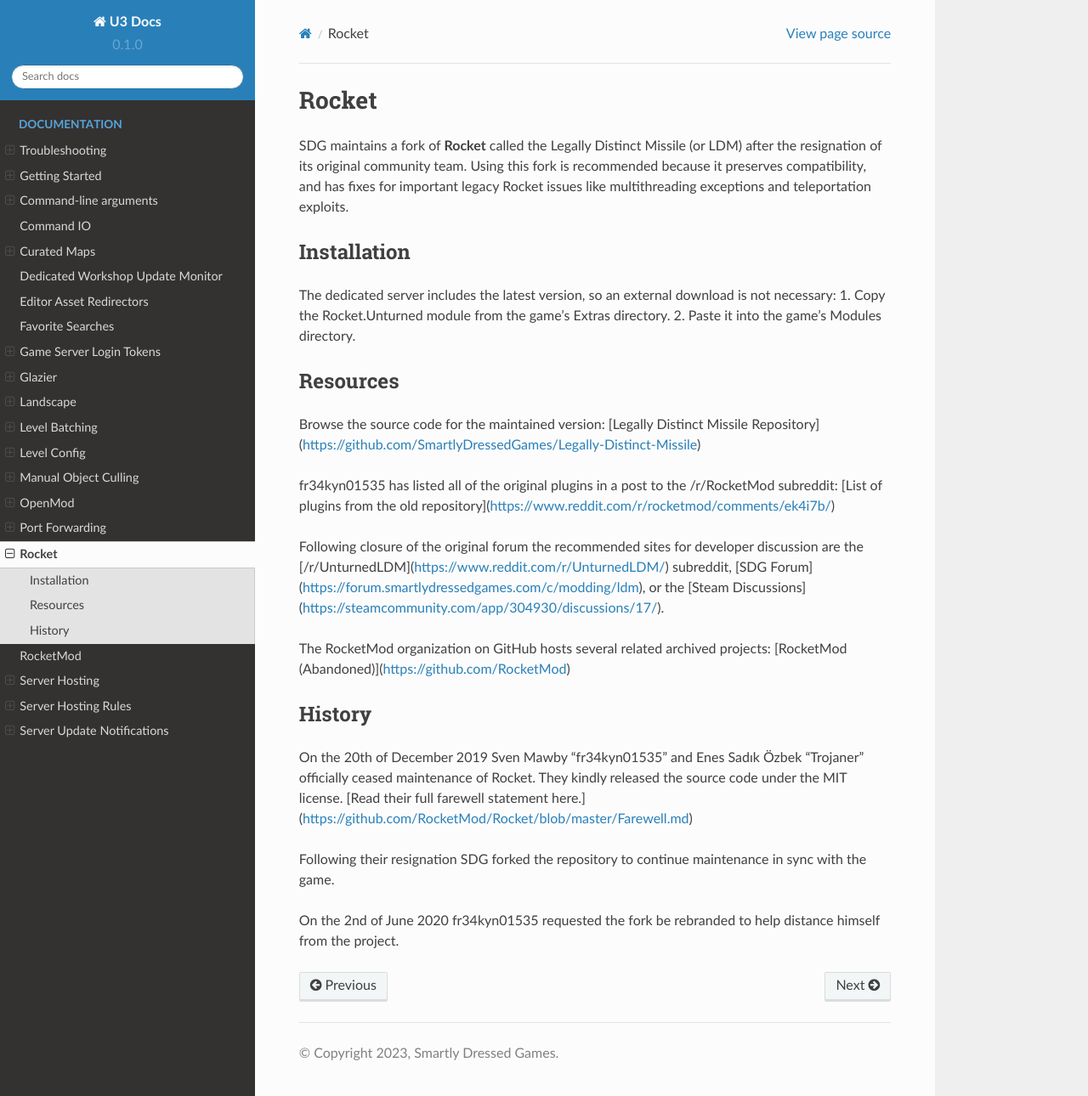
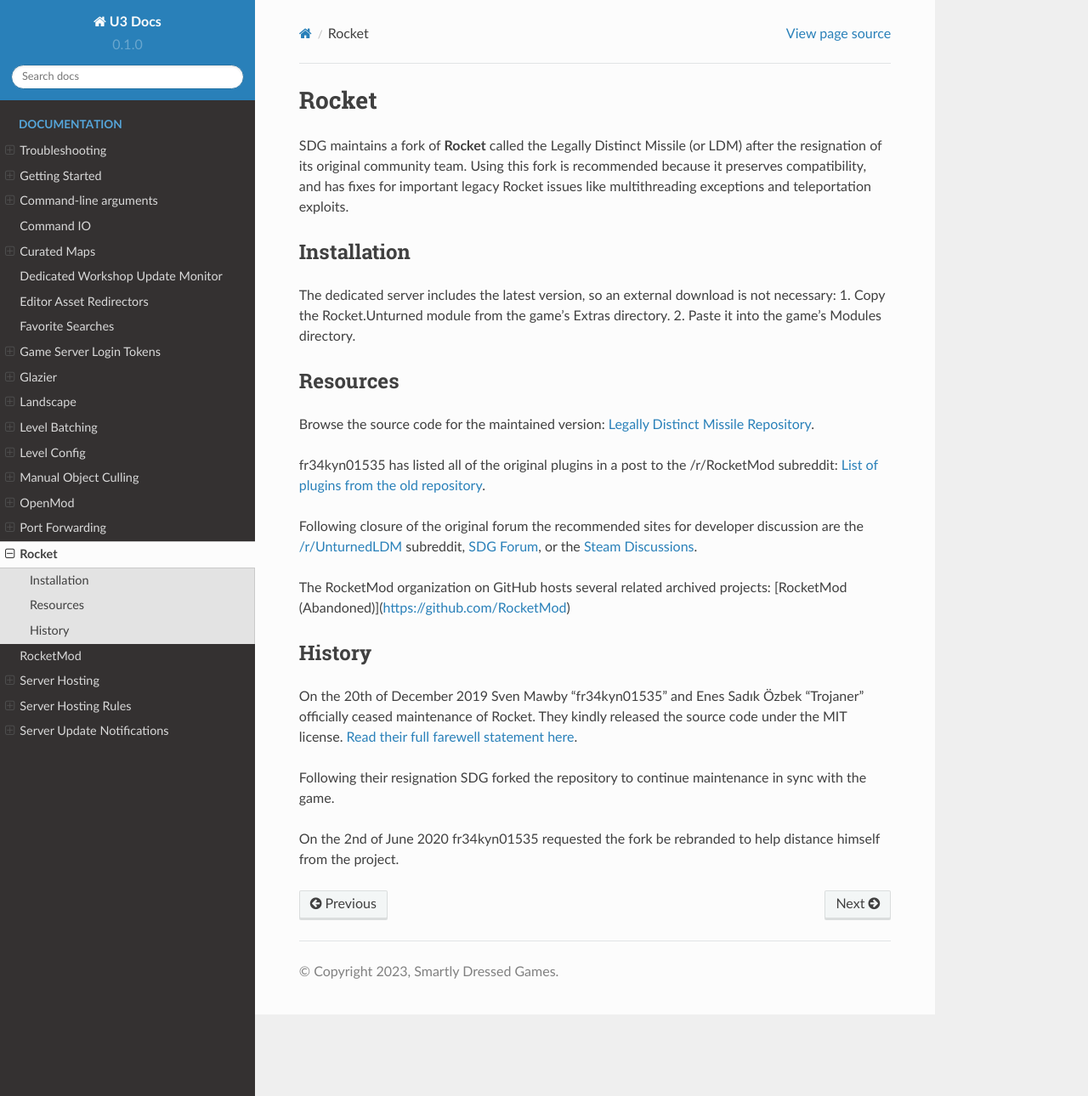
Before and after one commit to MoltonMontro/TestDocs, a Sphinx documentation site: the page built from docs/source/Rocket.rst, in a window 1280 px wide and 1290 px high. Shown: the whole window at 85% size. Built offline with Sphinx 7.4.7 and the Read the Docs theme 2.0.0, drawn with Linux system fonts in a browser that asks for light colours.

Commit message:
Update Rocket.rst

```diff
--- a/docs/source/Rocket.rst
+++ b/docs/source/Rocket.rst
@@ -13,18 +13,18 @@
 Resources
 ---------
 
-Browse the source code for the maintained version: [Legally Distinct Missile Repository](https://github.com/SmartlyDressedGames/Legally-Distinct-Missile)
+Browse the source code for the maintained version: `Legally Distinct Missile Repository <https://github.com/SmartlyDressedGames/Legally-Distinct-Missile>`_.
 
-fr34kyn01535 has listed all of the original plugins in a post to the /r/RocketMod subreddit: [List of plugins from the old repository](https://www.reddit.com/r/rocketmod/comments/ek4i7b/)
+fr34kyn01535 has listed all of the original plugins in a post to the /r/RocketMod subreddit: `List of plugins from the old repository <https://www.reddit.com/r/rocketmod/comments/ek4i7b/>`_.
 
-Following closure of the original forum the recommended sites for developer discussion are the [/r/UnturnedLDM](https://www.reddit.com/r/UnturnedLDM/) subreddit, [SDG Forum](https://forum.smartlydressedgames.com/c/modding/ldm), or the [Steam Discussions](https://steamcommunity.com/app/304930/discussions/17/).
+Following closure of the original forum the recommended sites for developer discussion are the `/r/UnturnedLDM <https://www.reddit.com/r/UnturnedLDM/>`_ subreddit, `SDG Forum <https://forum.smartlydressedgames.com/c/modding/ldm>`_, or the `Steam Discussions <https://steamcommunity.com/app/304930/discussions/17/>`_.
 
 The RocketMod organization on GitHub hosts several related archived projects: [RocketMod (Abandoned)](https://github.com/RocketMod)
 
 History
 -------
 
-On the 20th of December 2019 Sven Mawby "fr34kyn01535" and Enes Sadık Özbek "Trojaner" officially ceased maintenance of Rocket. They kindly released the source code under the MIT license. [Read their full farewell statement here.](https://github.com/RocketMod/Rocket/blob/master/Farewell.md)
+On the 20th of December 2019 Sven Mawby "fr34kyn01535" and Enes Sadık Özbek "Trojaner" officially ceased maintenance of Rocket. They kindly released the source code under the MIT license. `Read their full farewell statement here <https://github.com/RocketMod/Rocket/blob/master/Farewell.md>`_.
 
 Following their resignation SDG forked the repository to continue maintenance in sync with the game.
 
```
